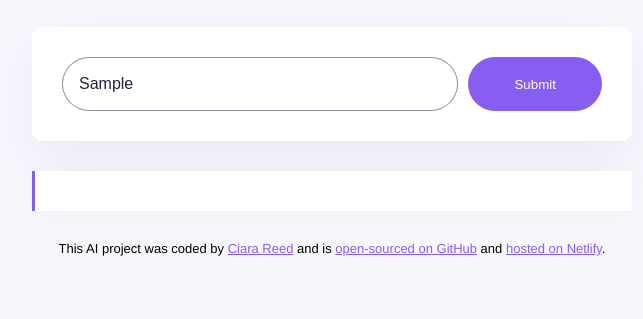
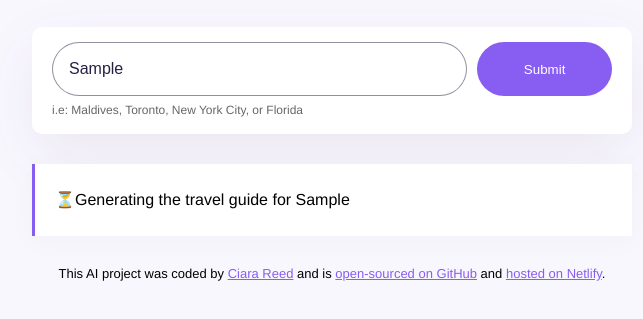
Before and after one commit to creed725/travel-generator, a plain HTML site: page index.html in a window 1280 px wide. Both pictures are taken after typing "Sample" into the empty fields and a click on the input 843 px from the left and 261 px from the top of the page. Shown: the part 177-496 px from the top of the page, without its empty margins (308-951 px from the left). Drawn offline with nearby package versions, Linux system fonts and the light colour scheme; no server answers.

Commit message:
Improved the User Experience (UX)

````diff
--- a/index.html
+++ b/index.html
@@ -15,10 +15,11 @@
       </header>
 
       <main>
+        <div class="form-container">
           <form id="travel-generator-form">
             <input
               type="text"
-            placeholder="Enter the travel destination "
+              placeholder="Enter your travel destination "
               autofocus
               required
               autocomplete="off"
@@ -27,8 +28,11 @@
             />
             <input type="submit" class="submit-button" />
           </form>
-
-        <div class="destination" id="travel"></div>
+          <div class="hint">
+            i.e: Maldives, Toronto, New York City, or Florida
+          </div>
+        </div>
+        <div class="destination hidden" id="travel"></div>
       </main>
 
       <footer>
--- a/src/index.js
+++ b/src/index.js
@@ -14,9 +14,13 @@ function generateTravel(event) {
   let instructionsInput = document.querySelector("#user-instructions");
   let apiKey = "40bdb8c3a26579atfoa8a2d376def906";
   let context =
-    "You are a travel expert and love to plan trips. Your mission is to generate travel plans in basic HTML and separate each line with a <br />. The title should begin with `Travel Plans for`. Sign the travel guide with `Your AI Travel Guide` inside a <strong> element at the end of the travel plans. Do not include the ```htm`. Make sure to follow the user instructions. ";
+    "You are a travel expert and love to plan trips. Your mission is to generate travel plans in basic HTML and separate each line with a <br />. The title should begin with `Travel Guide for`. Use a header for each travel information section and ol for the information. Sign the travel guide with `Your AI Travel Guide` inside a <strong> element at the end of the travel plans. Do not include the ```htm`. Make sure to follow the user instructions. ";
   let prompt = `User instructions: Generate travel information for popular tourist attractions, popular eateries, local currency and best means of travel while visting ${instructionsInput.value}`;
   let apiURL = `https://api.shecodes.io/ai/v1/generate?prompt=${prompt}&context=${context}&key=${apiKey}`;
+
+  let destinationElement = document.querySelector("#travel");
+  destinationElement.classList.remove("hidden");
+  destinationElement.innerHTML = `<div class="generating">⏳Generating the travel guide for ${instructionsInput.value}</div>`;
 
   console.log("Generating travel");
   console.log(`Prompt: ${prompt}`);
--- a/src/style.css
+++ b/src/style.css
@@ -24,15 +24,23 @@ h1 {
   color: #272044;
 }
 
+.form-container {
+  background-color: white;
+  margin-bottom: 30px;
+  border-radius: 10px;
+  box-shadow: 0px 20px 60px rgba(65, 50, 100, 0.08);
+  padding: 15px 20px;
+}
 form {
-  padding: 30px;
-  background-color: white;
-  box-shadow: 0px 20px 60px rgba(65, 50, 100, 0.08);
-  border-radius: 10px;
   display: flex;
-  margin-bottom: 30px;
 }
 
+.hint {
+  line-height: 1.5;
+  margin-top: 5px;
+  opacity: 0.6;
+  font-size: 12px;
+}
 .instructions {
   padding: 16px;
   border: 1px solid rgba(39, 33, 66, 0.5);
@@ -62,6 +70,10 @@ form {
   box-shadow: 0px 4px 30px 0px rgba(39, 33, 66, 0.03);
 }
 
+.hidden {
+  display: none;
+}
+
 #travel strong {
   color: #885df1;
 }
@@ -71,3 +83,18 @@ footer {
   font-size: 13px;
   margin-top: 30px;
 }
+
+.generating {
+  animation: blink-animation 1s steps(5, start) infinite;
+}
+
+@keyframes blink-animation {
+  to {
+    visibility: hidden;
+  }
+}
+@-webkit-keyframes blink-animation {
+  to {
+    visibility: hidden;
+  }
+}
````
Lines whose indentation alone changed are shown as unchanged.
